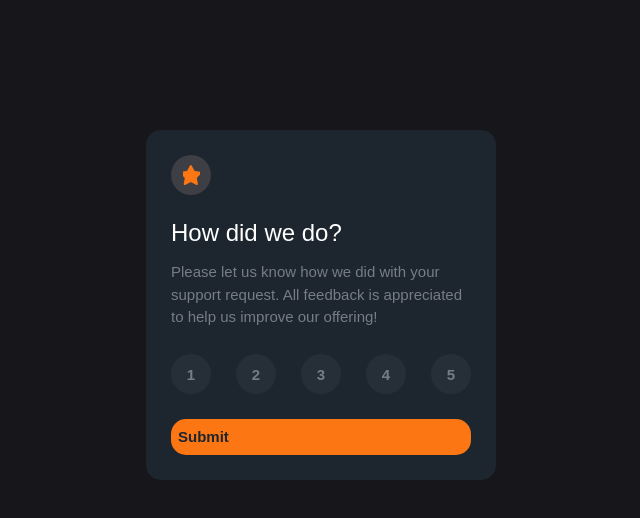
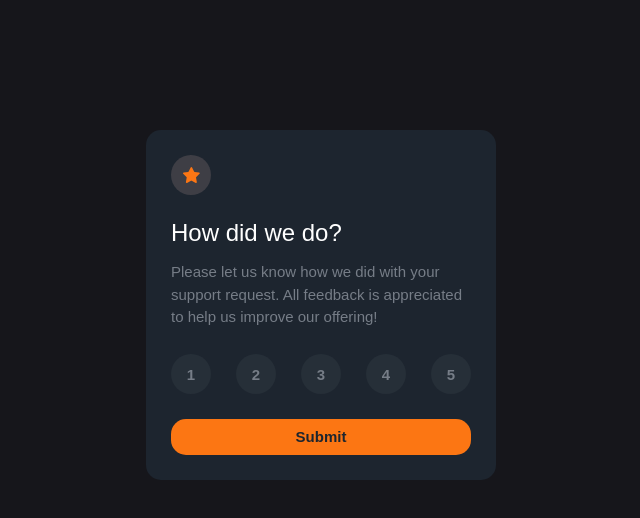
Before and after one commit to halynabondar/MockTrialTask, a Next.js app in the folder my-app/: page / in a window 1280 px wide. Shown: the top 518 px of the page, without its empty margins (319-959 px from the left). Built offline with nearby package versions, Linux system fonts and the light colour scheme.

Commit message:
Styles added

```diff
--- a/my-app/src/app/page.module.css
+++ b/my-app/src/app/page.module.css
@@ -25,7 +25,10 @@
 }
 .star img {
     padding: 10px;
-    object-fit: cover;
+    object-fit: contain;
+}
+.number.selected {
+    background-color: #FC7613;
 }
 .title {
     font-size: 24px;
@@ -49,23 +52,23 @@
     cursor: pointer;
     transition: background-color 0.3s;
     font-weight: bold;
+}
+.number:hover {
+    background-color: #FFFFFF;
+}
 
-    &:hover {
-        background-color: #FFFFFF;
-    }
-}
 .submitBtn {
     background-color: #FC7613;
     border-radius: 15px;
     color: #1d252f;
     padding: 7px;
+    text-align: center;
     font-weight: bold;
     cursor: pointer;
     transition: background-color 0.3s;
-
-    &:hover {
-        background-color: #FFFFFF;
-    }
+}
+.submitBtn:hover {
+    background-color: #FFFFFF;
 }
 
 /* ------ */
@@ -80,7 +83,6 @@
     width: 180px;
     border-radius: 15px;
     padding: 5px;
-    /*font-size: 13px;*/
     text-align: center;
     color: #FC7613;
     background-color: #262F38;
```
